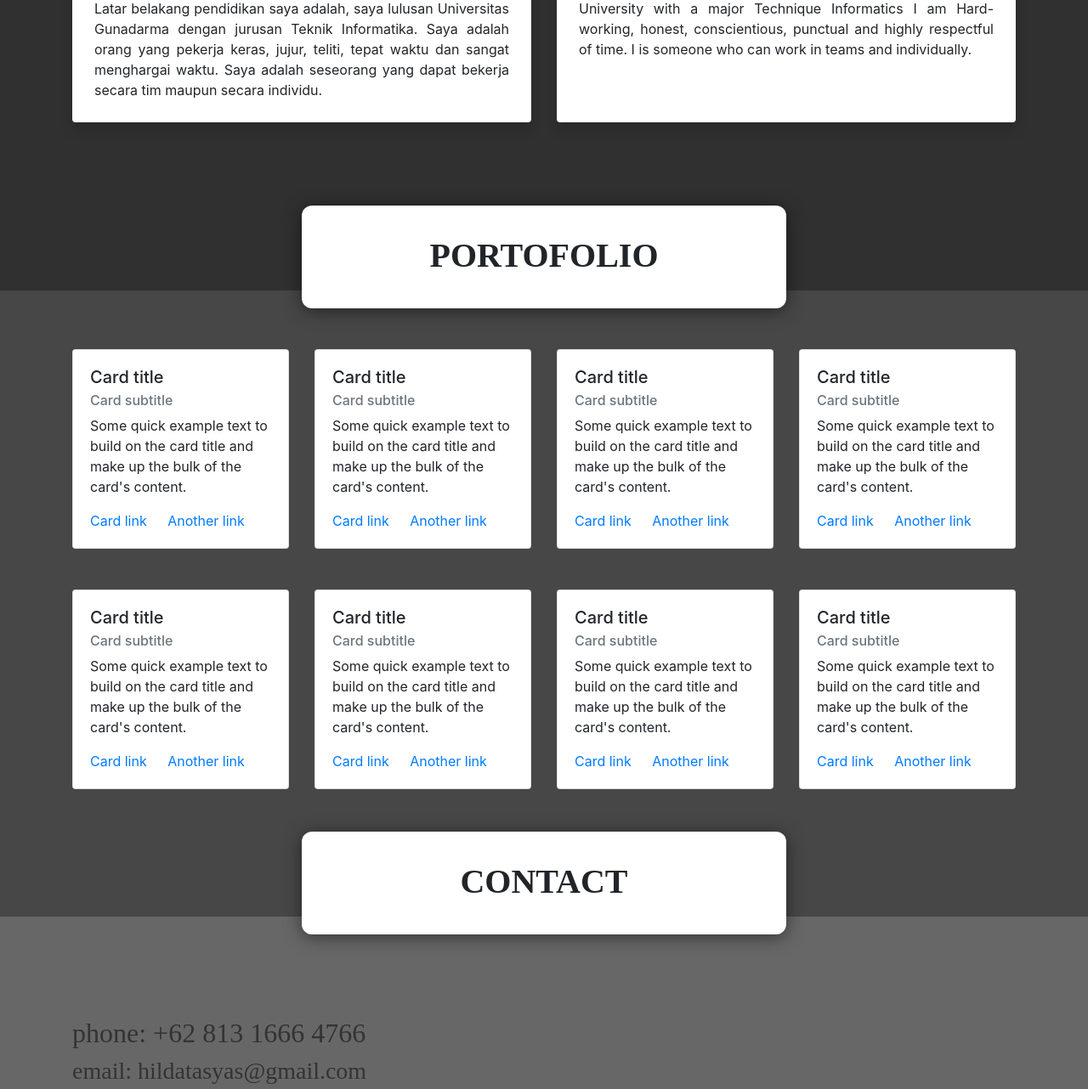
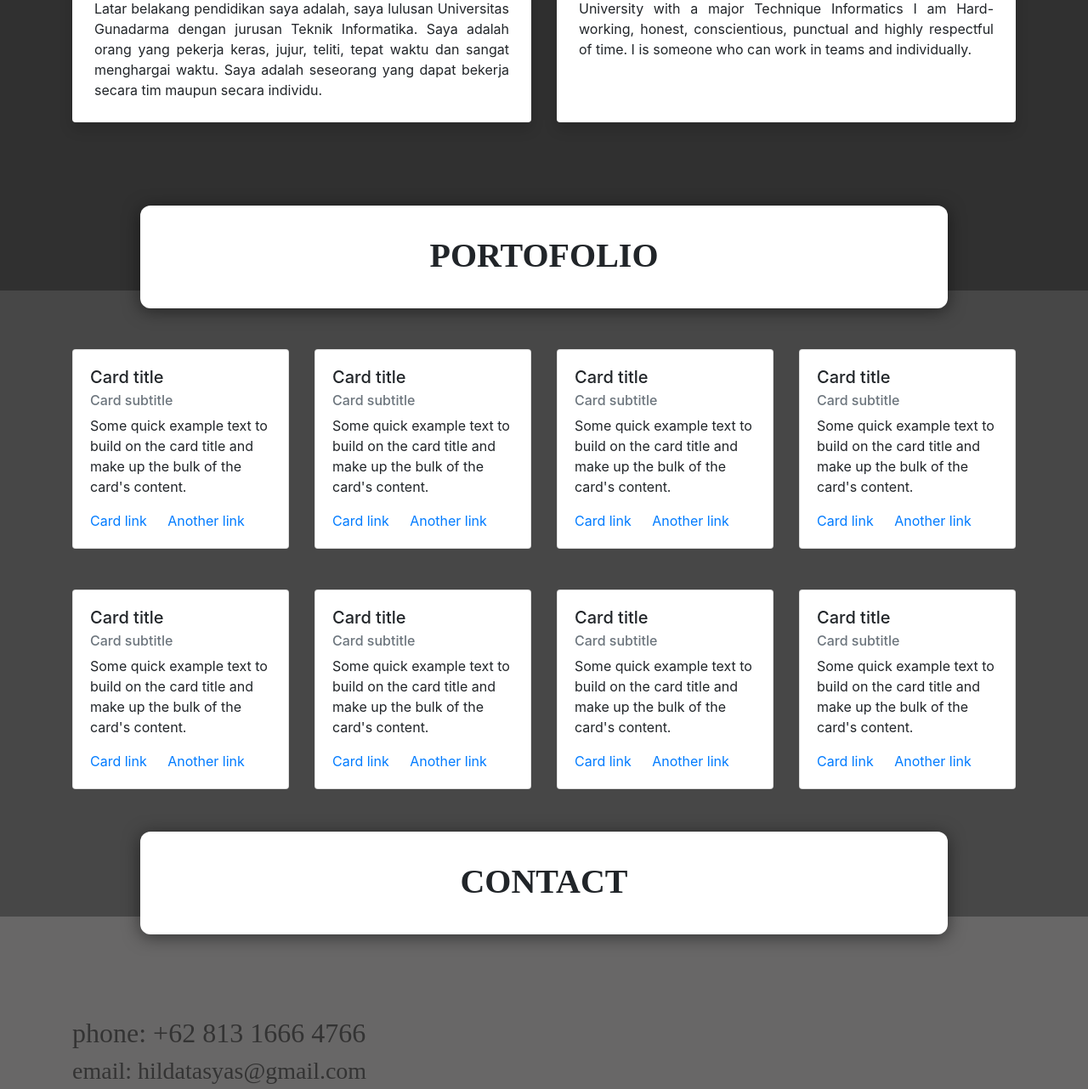
Before and after one commit to hildatasyas/hildatasyas.github.io, a plain HTML site: page index.html in a window 1280 px wide. Shown: the part 813-2095 px from the top of the page at 85% size. Drawn offline with nearby package versions, Linux system fonts and the light colour scheme; a web font is replaced by a local one.

Commit message:
update col

```diff
--- a/index.html
+++ b/index.html
@@ -119,7 +119,7 @@
             <!-- portofolio -->
             <!-- panel -->
             <div class="row justify-content-center">
-                <div class="col-6 info-panel">
+                <div class="col-10 info-panel">
                     <h1>Portofolio</h1>
                 </div>
             </div>
@@ -245,7 +245,7 @@
         <div class="container">
             <!-- panel -->
             <div class="row justify-content-center">
-                <div class="col-6 info-panel">
+                <div class="col-10 info-panel">
                     <h1>Contact</h1>
                 </div>
             </div>
```
